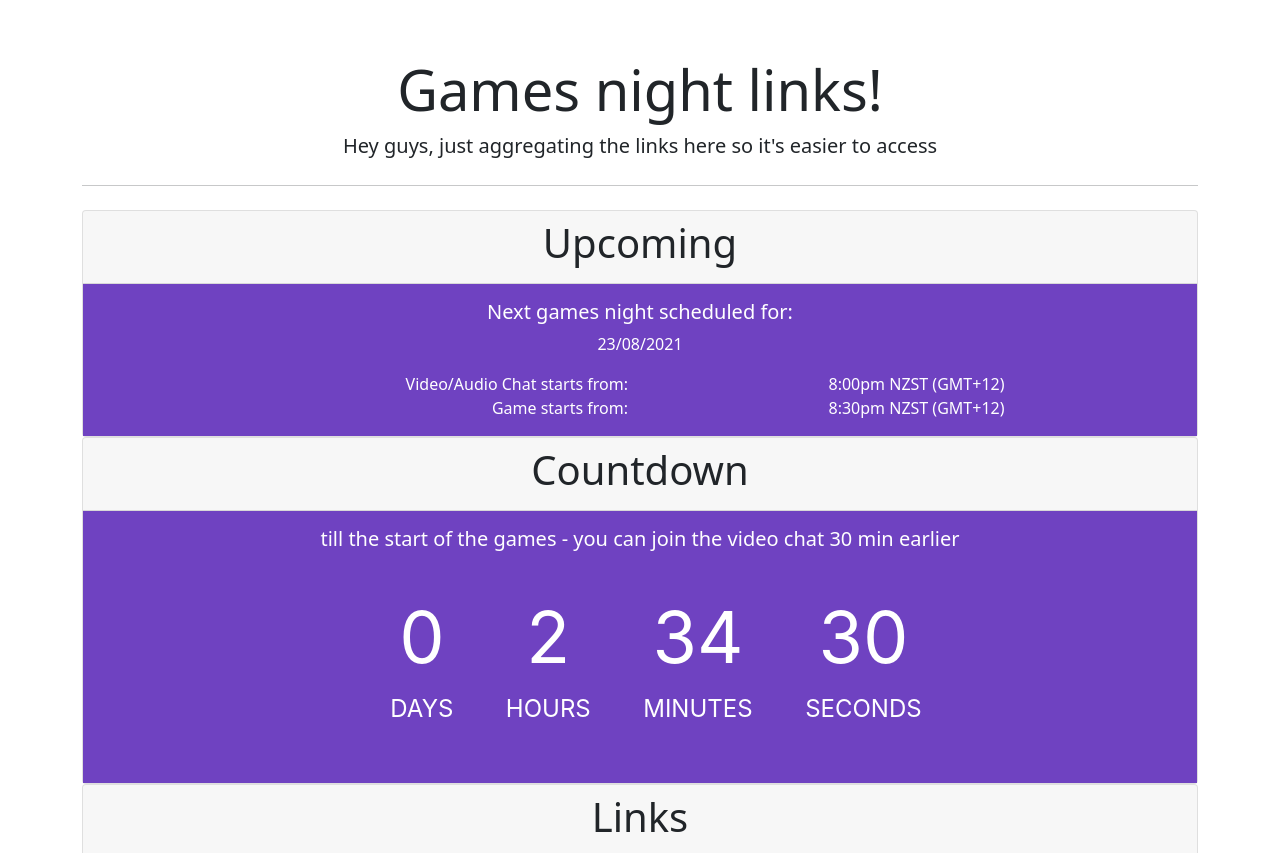
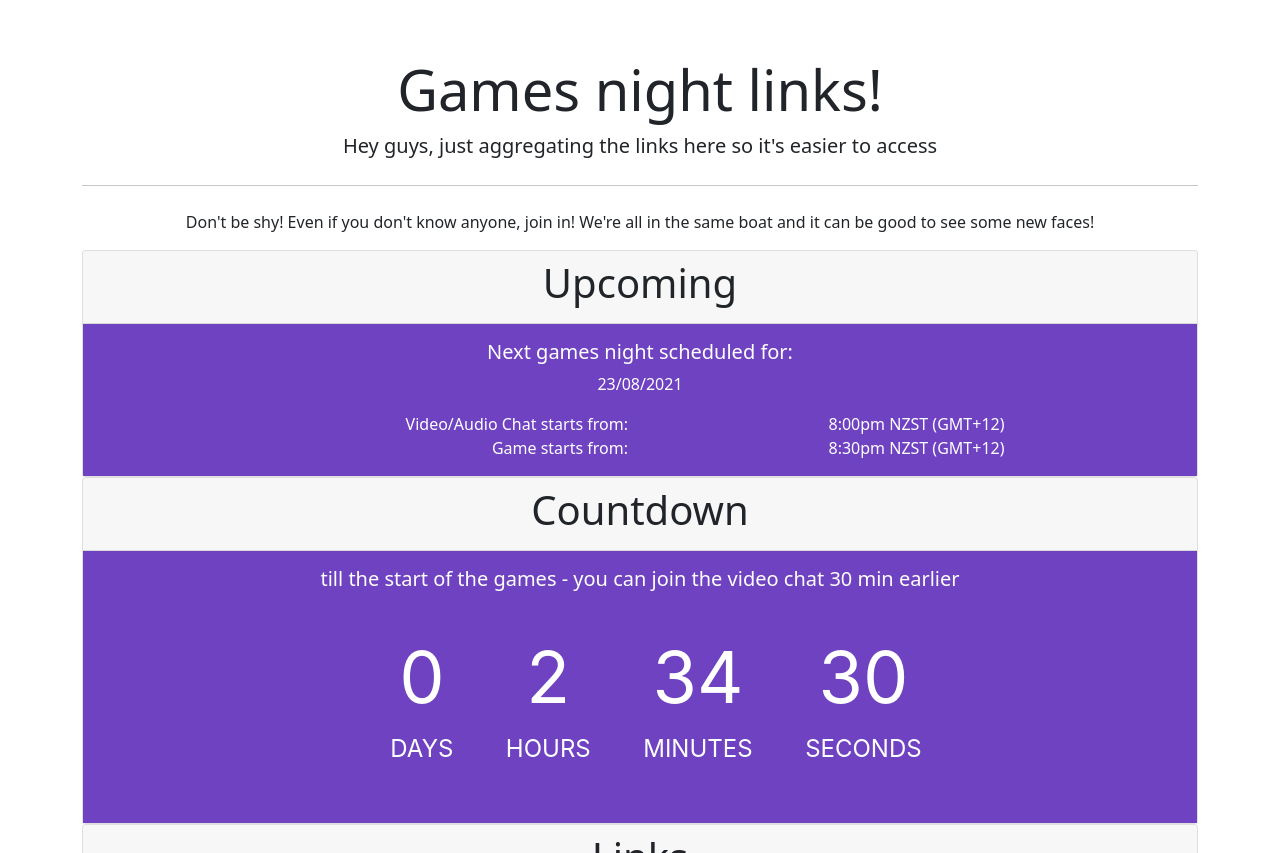
Before and after one commit to akkibhat/akkiogra.github.io, a website built with Parcel: page index.html in a window 1280 px wide. Shown: the top 853 px of the page. Built offline with nearby package versions, Linux system fonts and the light colour scheme.

Commit message:
Update index.html

```diff
--- a/index.html
+++ b/index.html
@@ -19,6 +19,7 @@
             <h1 class="display-4">Games night links!</h1>
             <p class="lead">Hey guys, just aggregating the links here so it's easier to access</p>
             <hr class="my-4">
+            <p>Don't be shy! Even if you don't know anyone, join in! We're all in the same boat and it can be good to see some new faces!</p>
         </div>
         <div class="card text-center">
             <div class="card-header">
```
